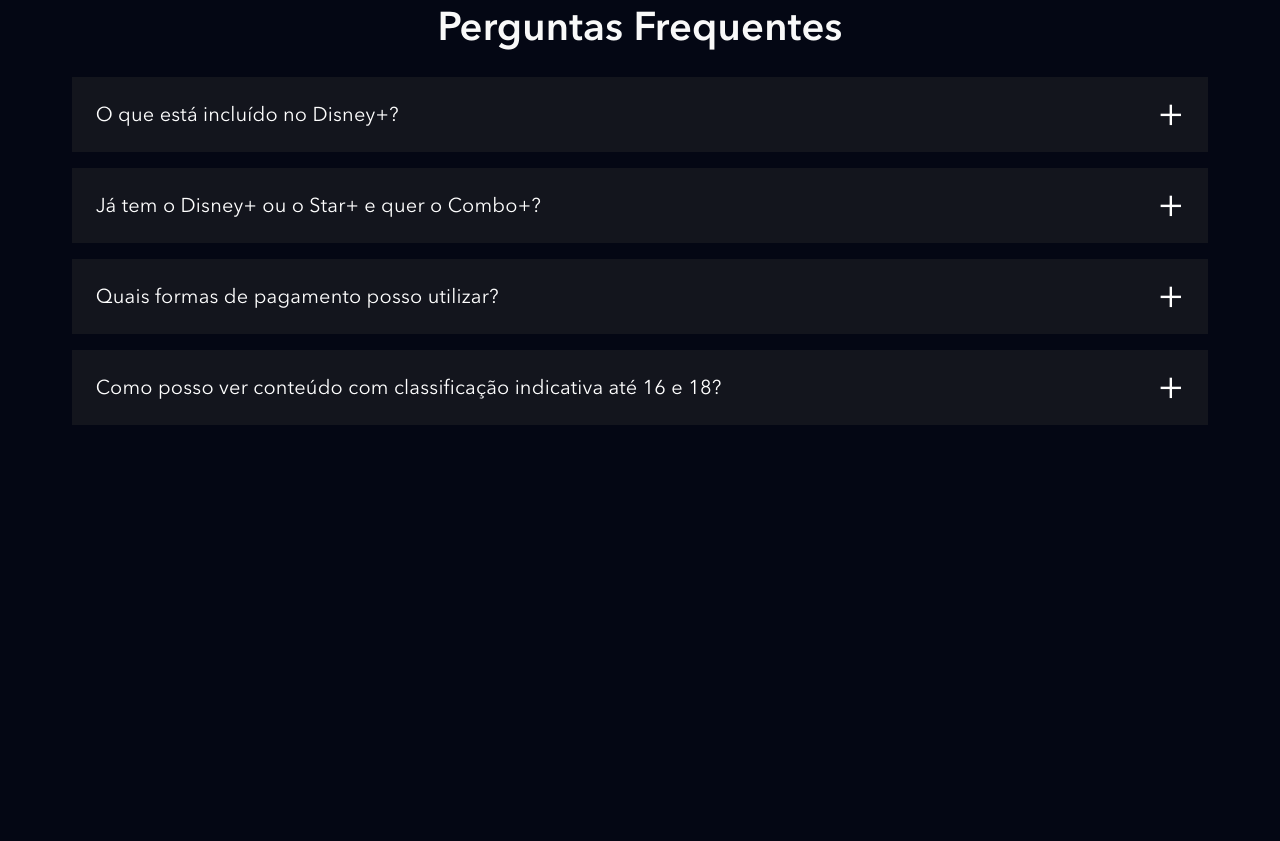
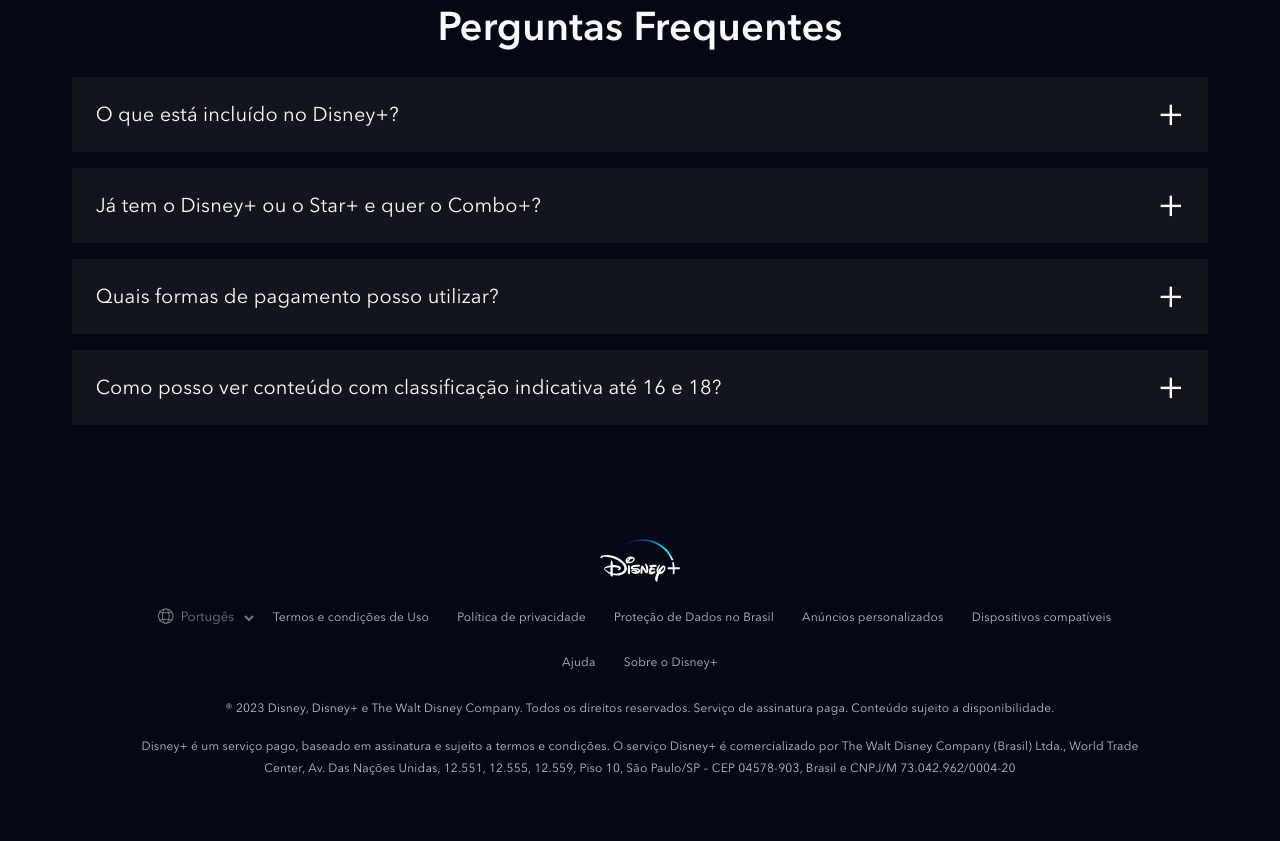
Before and after one commit to nicolasmrodrigues/clone-disney-plus, a website: page index.html in a window 1280 px wide. Shown: the part 4445-5286 px from the top of the page. Before the commit the page ends 4958 px from the top, so only its background shows below. Drawn offline with nearby package versions, Linux system fonts and the light colour scheme; files that its build step writes are made by us from their sources; files whose address does not match are found by name.

Commit message:
adicionando footer

```diff
--- a/index.html
+++ b/index.html
@@ -265,6 +265,50 @@
         </ul>
     </section>
 
+    <footer class="footer">
+        <div class="footer__container">
+            <img class="footer__logo" src="./dist/images/disneyplus.svg" alt="Disney+">
+            <ul class="footer__links">
+                <li class="footer__links__item">
+                    <div class="language-selector">
+                        <img src="./dist/images/icones/globe.svg" alt="Globo do mundo">
+                        <select>
+                            <option class="text--small">English</option>
+                            <option selected class="text--small">Portugês</option>
+                        </select>
+                    </div>
+                </li>
+                <li class="footer__links__item">
+                    <a href="#" class="text--small">Termos e condições de Uso</a>
+                </li>
+                <li class="footer__links__item">
+                    <a href="#" class="text--small">Política de privacidade</a>
+                </li>
+                <li class="footer__links__item">
+                    <a href="#" class="text--small">Proteção de Dados no Brasil</a>
+                </li>
+                <li class="footer__links__item">
+                    <a href="#" class="text--small">Anúncios personalizados</a>
+                </li>
+                <li class="footer__links__item">
+                    <a href="#" class="text--small">Dispositivos compatíveis</a>
+                </li>
+                <li class="footer__links__item">
+                    <a href="#" class="text--small">Ajuda</a>
+                </li>
+                <li class="footer__links__item">
+                    <a href="#" class="text--small">Sobre o Disney+</a>
+                </li>
+            </ul>
+            <p class="text--small">
+                ® 2023 Disney, Disney+ e The Walt Disney Company. Todos os direitos reservados. Serviço de assinatura paga. Conteúdo sujeito a disponibilidade.
+            </p>
+            <p class="text--small">
+                Disney+ é um serviço pago, baseado em assinatura e sujeito a termos e condições. O serviço Disney+ é comercializado por The Walt Disney Company (Brasil) Ltda., World Trade Center, Av. Das Nações Unidas, 12.551, 12.555, 12.559, Piso 10, São Paulo/SP – CEP 04578-903, Brasil e CNPJ/M 73.042.962/0004-20
+            </p>
+        </div>
+    </footer>
+
     <script src="./src/main.js"></script>
 </body>
 </html>
--- /dev/null
+++ b/src/styles/_footer.scss
@@ -0,0 +1,67 @@
+@use 'variaveis';
+
+.footer {
+    padding: 26px 8px;
+    &__container {
+        max-width: 1024px;
+        width: 100%;
+        margin: 0 auto;
+        text-align: center;
+        padding-bottom: 20px;
+    }
+
+    &__logo {
+        width: 80px;
+        margin: 0 auto 10px;
+    }
+
+    &__links {
+        margin-bottom: 16px;
+        &__item {
+            display: inline-block;
+
+            a {
+                text-decoration: none;
+                padding: 8px 12px;
+                display: block;
+
+                &:hover {
+                    color: variaveis.$corTextoSecundario;
+                }
+            }
+        }
+    }
+
+    p {
+        margin-bottom: 16px;
+    }
+}
+
+.language-selector {
+    position: relative;
+    opacity: .6;
+    height: 38px;
+    align-items: center;
+    img {
+        position: absolute;
+        height: 18px;
+        width: 18px;
+        top: 2px;
+    }
+
+    select {
+        padding: 0 6px 0px 20px;
+        background-color: transparent;
+        border: none;
+        color: variaveis.$corTextoPrincipal;
+
+        &:hover {
+            color: variaveis.$corTextoSecundario
+        }
+
+        option {
+            padding: 0px 2px 1px;
+            color: variaveis.$corDeFundo;
+        }
+    }
+}
--- a/src/styles/main.scss
+++ b/src/styles/main.scss
@@ -4,6 +4,7 @@
 @use 'plans';
 @use 'available-devices';
 @use 'faq';
+@use 'footer';
 
 @font-face {
     font-family: Avenir;
```
